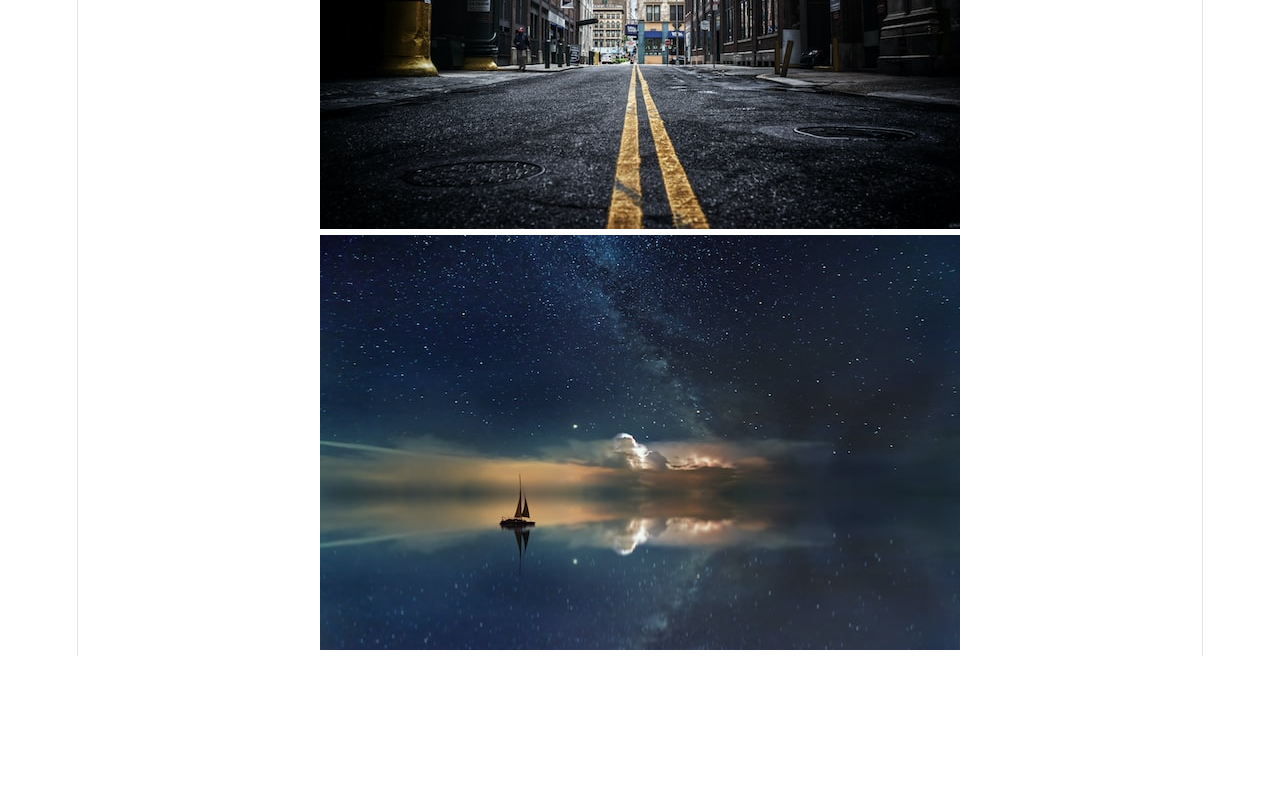
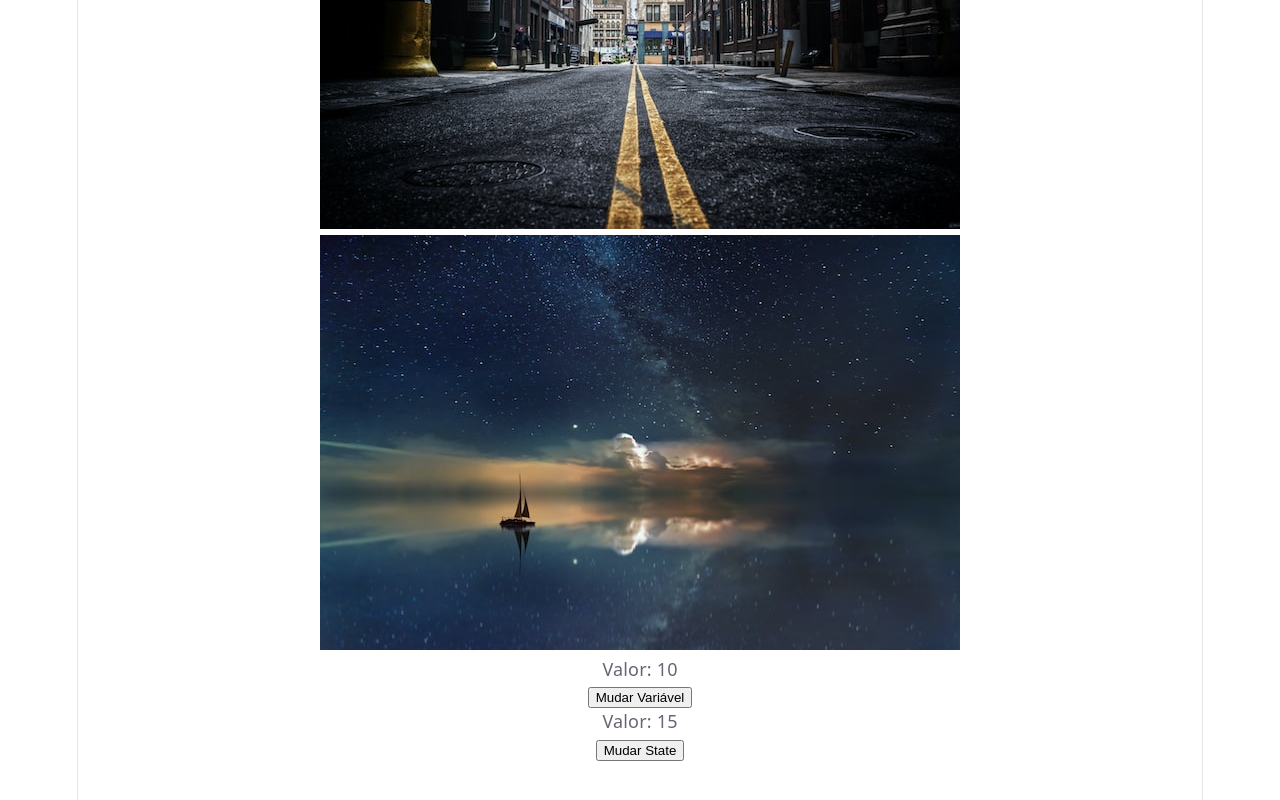
Before and after one commit to mardoqueugmartins/react-studies, a React (Vite) app in the folder 04_react_advanced/advanced/: page / in a window 1280 px wide. Shown: the part 288-1088 px from the top of the page. Before the commit the page ends 944 px from the top, so only its background shows below. Built offline with nearby package versions, Linux system fonts and the light colour scheme.

Commit message:
Hook useState

```diff
--- a/04_react_advanced/advanced/src/App.jsx
+++ b/04_react_advanced/advanced/src/App.jsx
@@ -3,14 +3,19 @@
 // Imagem em assets
 import night from './assets/night.jpg'
 
+// useState
+import Data from './components/Data';
+
 function App() {
   return (
-    <div className='App'>
+    <div className='App' style={{paddingBottom: "50px"}}>
       <h1>Avançando em React</h1>
       {/* Imagem em public */}
       <img src="/img.jpg" alt="Street" />
       {/* Imagem em assets */}
       <img src={night} alt="Night" />
+      {/* useState */}
+      <Data />
     </div>
   );
 }
--- /dev/null
+++ b/04_react_advanced/advanced/src/components/Data.jsx
@@ -0,0 +1,24 @@
+import { useState } from "react"
+
+// Variável comum
+const Data = () => {
+    let someData = 10;
+
+// State React
+const [anotherNumber, setAnotherNumber] = useState(15);
+
+  return (
+    <div>
+      <div>
+        <p>Valor: {someData}</p>
+        <button onClick={() => (someData = 15)}>Mudar Variável</button>
+      </div>
+      <div>
+        <p>Valor: {anotherNumber}</p>
+        <button onClick={() => setAnotherNumber(20)}>Mudar State</button>
+      </div>
+    </div>
+  )
+}
+
+export default Data
```
